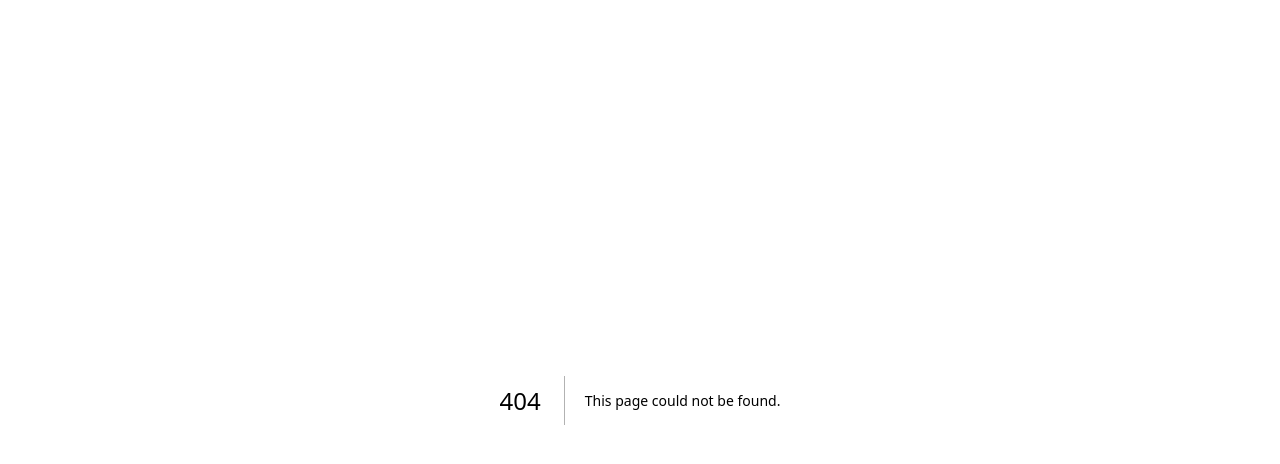
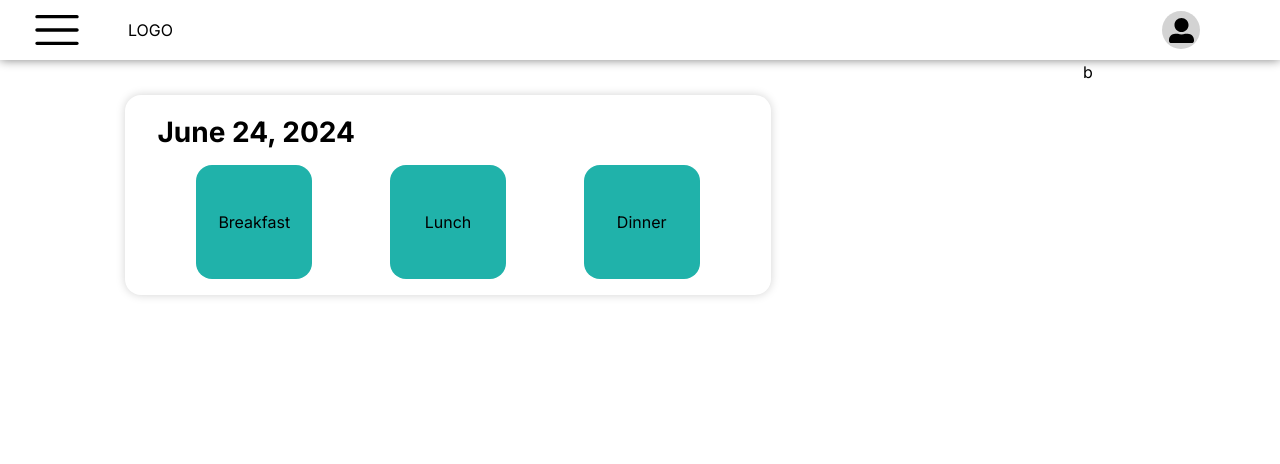
Before and after one commit to GermanS04/NutriPAI, a Next.js app in the folder Frontend/nutri-pal/: page /diary in a window 1280 px wide. Before the commit this address had no page. Shown: the top 464 px of the page. Built offline with nearby package versions, Linux system fonts and the light colour scheme; no server answers.

Commit message:
add(basic diary page UI and pop up modal when clicked on a category)

```diff
--- /dev/null
+++ b/Frontend/nutri-pal/src/app/diary/page.tsx
@@ -0,0 +1,37 @@
+'use client'
+
+import { DayMeals } from "@/components/diary/DayMeals"
+import { TopBarMain } from "@/components/navigation/TopBarMain"
+import { Modal } from "@/components/modal/modal"
+import '@/styles/diary.css'
+import { useState } from "react"
+
+export default function diary() {
+
+    const [openModal, setOpenModal] = useState(false)
+
+    const toggleModal = () => {
+        if (openModal) {
+            setOpenModal(false)
+        } else {
+            setOpenModal(true)
+        }
+    }
+
+    return (
+        <>
+            <TopBarMain />
+            <main className="diary-main-container">
+                <div className="diary-days-container-container">
+                    <div className="diary-days-container">
+                        <DayMeals toggle={toggleModal} />
+                    </div>
+                </div>
+                <div className="diary-filters-container">
+                    b
+                </div>
+            </main>
+            {openModal && <Modal modalToggle={toggleModal} />}
+        </>
+    )
+}
--- /dev/null
+++ b/Frontend/nutri-pal/src/components/diary/DayMeals.tsx
@@ -0,0 +1,27 @@
+
+import '@/styles/DayMeals.css'
+
+interface meals {
+    toggle: any
+}
+
+export const DayMeals = ({ toggle }: meals) => {
+    return (
+        <div className="day-meal-main-container">
+            <div className="day-meal-date-container">
+                <p className="day-meal-date">June 24, 2024</p>
+            </div>
+            <div className='day-meal-meals-container'>
+                <div className='day-meal-meals' onClick={() => toggle()}>
+                    Breakfast
+                </div>
+                <div className='day-meal-meals' onClick={() => toggle()}>
+                    Lunch
+                </div>
+                <div className='day-meal-meals' onClick={() => toggle()}>
+                    Dinner
+                </div>
+            </div>
+        </div>
+    )
+}
--- /dev/null
+++ b/Frontend/nutri-pal/src/components/modal/Modal.tsx
@@ -0,0 +1,19 @@
+
+import '@/styles/Modal.css'
+
+interface ModalProps {
+    content?: any,
+    modalToggle: any
+}
+
+export const Modal = ({ content, modalToggle }: ModalProps) => {
+
+    return (
+        <div className='modal-container'>
+            <div className='modal-overlay' onClick={() => modalToggle()} />
+            <div className='modal-content'>
+                a
+            </div>
+        </div>
+    )
+}
--- /dev/null
+++ b/Frontend/nutri-pal/src/styles/DayMeals.css
@@ -0,0 +1,35 @@
+
+.day-meal-main-container{
+    display: flex;
+    flex-direction: column;
+    height: 25vh;
+    width: 90%;
+    padding: 1rem 2rem;
+    gap: 0.75rem;
+    border-radius: 1rem;
+    box-shadow: 0 0 10px lightgray;
+}
+
+.day-meal-date{
+    font-weight: bold;
+    font-size: 1.75rem;
+}
+
+.day-meal-meals-container{
+    display: flex;
+    flex-direction: row;
+    width: 100%;
+    justify-content: space-around;
+    align-items: center;
+    height: 100%;
+}
+
+.day-meal-meals{
+    display: flex;
+    background-color: lightseagreen;
+    height: 100%;
+    width: 20%;
+    align-items: center;
+    justify-content: center;
+    border-radius: 1rem;
+}
--- /dev/null
+++ b/Frontend/nutri-pal/src/styles/Modal.css
@@ -0,0 +1,36 @@
+.modal-container{
+    display: flex;
+    position: fixed;
+    justify-content: center;
+    align-items: center;
+    width: 100%;
+    height: 100vh;
+}
+
+.modal-overlay{
+    box-sizing: border-box;
+    position: fixed;
+    z-index: 1;
+    left: 0;
+    top: 0;
+    width: 100%;
+    height: 100%;
+    background-color: rgba(0, 0, 0, 0.4);
+}
+
+.modal-content{
+    overflow: auto;
+    position: fixed;
+    top: 0;
+    z-index: 2;
+    display: flex;
+    flex-direction: column;
+    background-color: white;
+    margin: 7% auto;
+    padding: 1.5rem;
+    color: black;
+    width: 50%;
+    height: 75%;
+    border-radius: 1rem;
+    gap: 1rem;
+}
--- /dev/null
+++ b/Frontend/nutri-pal/src/styles/diary.css
@@ -0,0 +1,34 @@
+
+
+.diary-main-container{
+    display: flex;
+    width: 100vw;
+    min-height: 92.5vh;
+}
+
+.diary-days-container-container{
+    display: flex;
+    width: 70%;
+    min-height: 100%;
+    justify-content: center;
+    align-items: center;
+}
+
+.diary-days-container{
+    display: flex;
+    flex-direction: column;
+    min-height: 95%;
+    width: 80%;
+    justify-content: flex-start;
+    align-items: center;
+    overflow-y: scroll;
+    padding: 1rem 0;
+}
+
+.diary-filters-container{
+    display: flex;
+    width: 30%;
+    min-height: 100%;
+    justify-content: center;
+    align-items: flex-start;
+}
```
